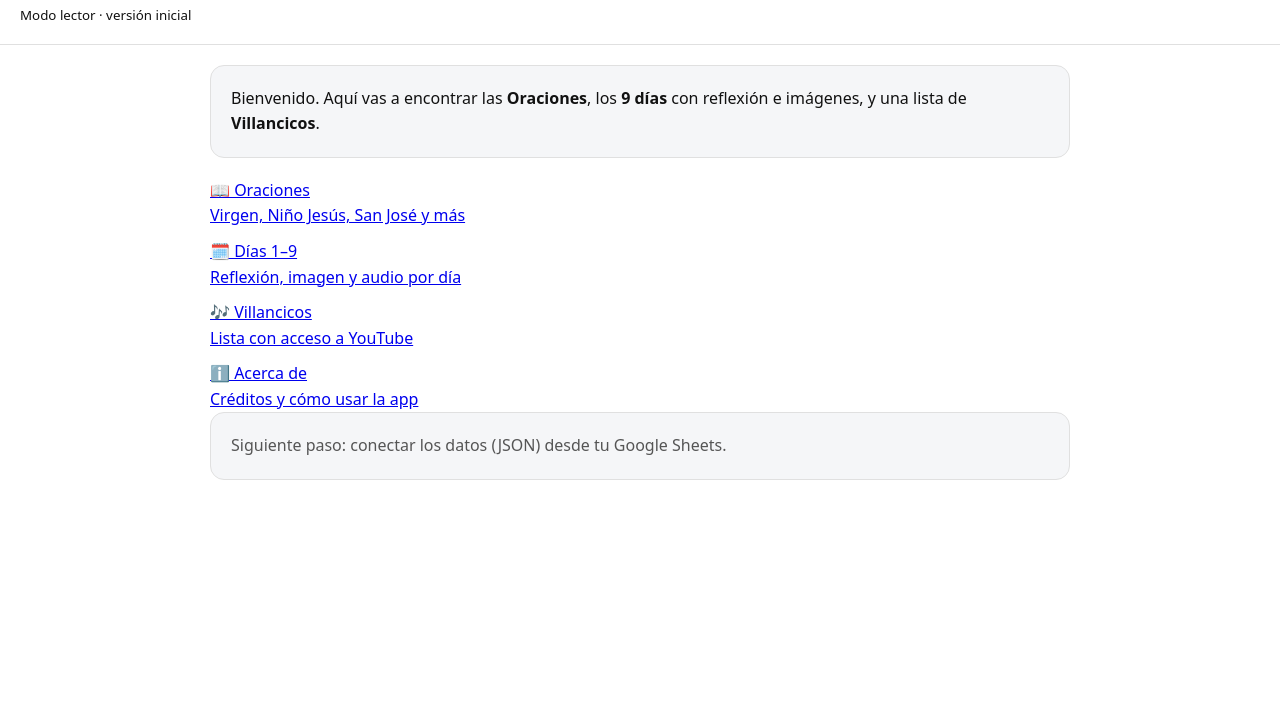
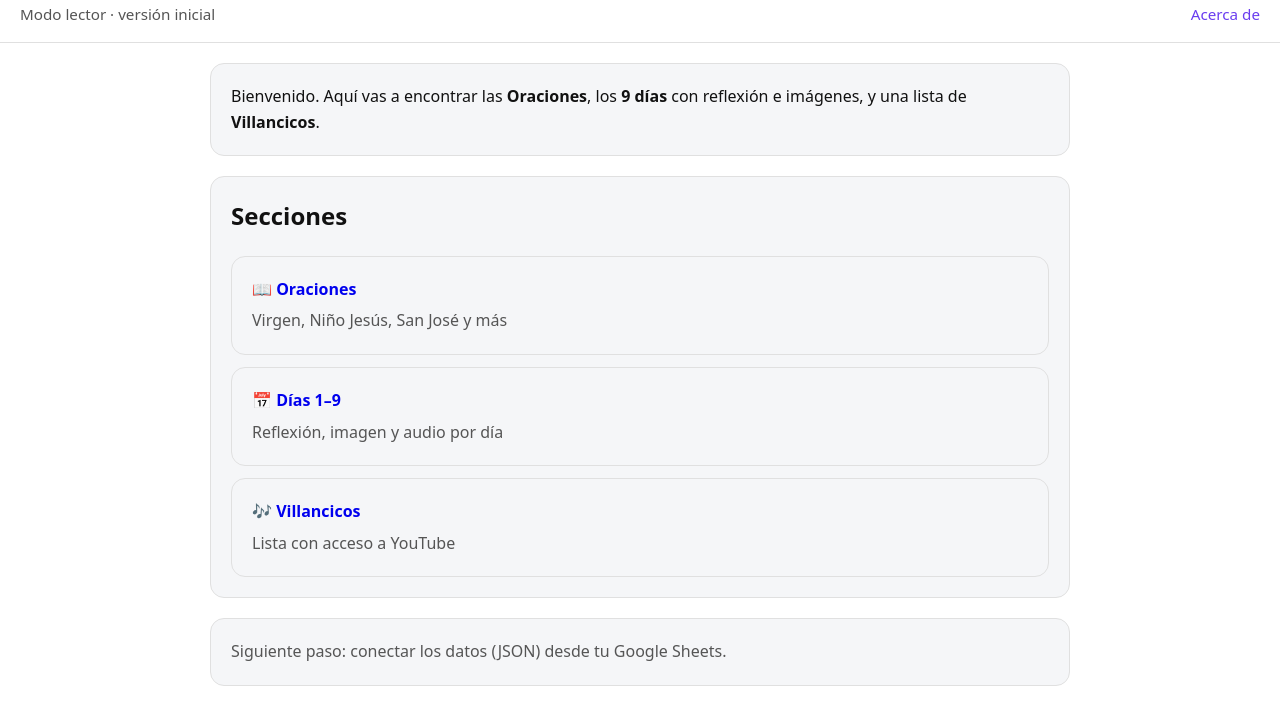
Before and after one commit to orfell/novena-aguinaldos, a plain HTML site: page index.html in a window 1280 px wide. Shown: the part 55-780 px from the top of the page. Drawn offline with Linux system fonts and the light colour scheme.

Commit message:
Commit + Push

```diff
--- a/index.html
+++ b/index.html
@@ -1,58 +1,61 @@
-<!DOCTYPE html>
+<!doctype html>
 <html lang="es">
 <head>
-  <meta charset="UTF-8">
+  <meta charset="utf-8" />
+  <meta name="viewport" content="width=device-width,initial-scale=1" />
   <title>Novena de Aguinaldos</title>
-  <meta name="viewport" content="width=device-width, initial-scale=1.0">
-  <link rel="stylesheet" href="css/styles.css">
+  <link rel="stylesheet" href="css/styles.css" />
 </head>
+
 <body>
-
-  <header class="header">
-    <div class="wrap">
-      <div class="brand">
-        <h1>Novena de Aguinaldos</h1>
-        <small>Modo lector · versión inicial</small>
-      </div>
+  <header>
+    <h1>Novena de Aguinaldos</h1>
+    <div style="display:flex;justify-content:space-between;gap:12px;align-items:center;">
+      <span style="font-size:0.95em;color:#555;">Modo lector · versión inicial</span>
+      <a href="about.html">Acerca de</a>
     </div>
   </header>
 
-  <main class="wrap main">
-    <section class="card">
+  <main>
+    <article class="card">
       <p style="margin:0">
         Bienvenido. Aquí vas a encontrar las <b>Oraciones</b>, los <b>9 días</b> con reflexión e imágenes,
         y una lista de <b>Villancicos</b>.
       </p>
-    </section>
+    </article>
 
-    <section class="grid">
-      <a class="button" href="day.html?tipo=oraciones">
-        <div class="button-title">📖 Oraciones</div>
-        <div class="button-desc">Virgen, Niño Jesús, San José y más</div>
-      </a>
+    <article class="card">
+      <h2 style="margin-top:0">Secciones</h2>
 
-      <a class="button" href="day.html?tipo=dias">
-        <div class="button-title">🗓️ Días 1–9</div>
-        <div class="button-desc">Reflexión, imagen y audio por día</div>
-      </a>
+      <div class="grid" style="grid-template-columns: 1fr; gap: 12px;">
+        <a href="day.html?tipo=oraciones&id=1" style="text-decoration:none;">
+          <div class="card" style="margin:0;">
+            <b>📖 Oraciones</b>
+            <p style="margin:6px 0 0;color:#555;">Virgen, Niño Jesús, San José y más</p>
+          </div>
+        </a>
 
-      <a class="button" href="villancicos.html">
-        <div class="button-title">🎶 Villancicos</div>
-        <div class="button-desc">Lista con acceso a YouTube</div>
-      </a>
+        <a href="day.html?tipo=dias&id=1" style="text-decoration:none;">
+          <div class="card" style="margin:0;">
+            <b>📅 Días 1–9</b>
+            <p style="margin:6px 0 0;color:#555;">Reflexión, imagen y audio por día</p>
+          </div>
+        </a>
 
-      <a class="button" href="about.html">
-        <div class="button-title">ℹ️ Acerca de</div>
-        <div class="button-desc">Créditos y cómo usar la app</div>
-      </a>
-    </section>
+        <a href="villancicos.html" style="text-decoration:none;">
+          <div class="card" style="margin:0;">
+            <b>🎶 Villancicos</b>
+            <p style="margin:6px 0 0;color:#555;">Lista con acceso a YouTube</p>
+          </div>
+        </a>
+      </div>
+    </article>
 
-    <section class="card">
-      <p style="margin:0;color:#555">
+    <article class="card">
+      <p style="margin:0;color:#555;">
         Siguiente paso: conectar los datos (JSON) desde tu Google Sheets.
       </p>
-    </section>
+    </article>
   </main>
-
 </body>
 </html>
```
